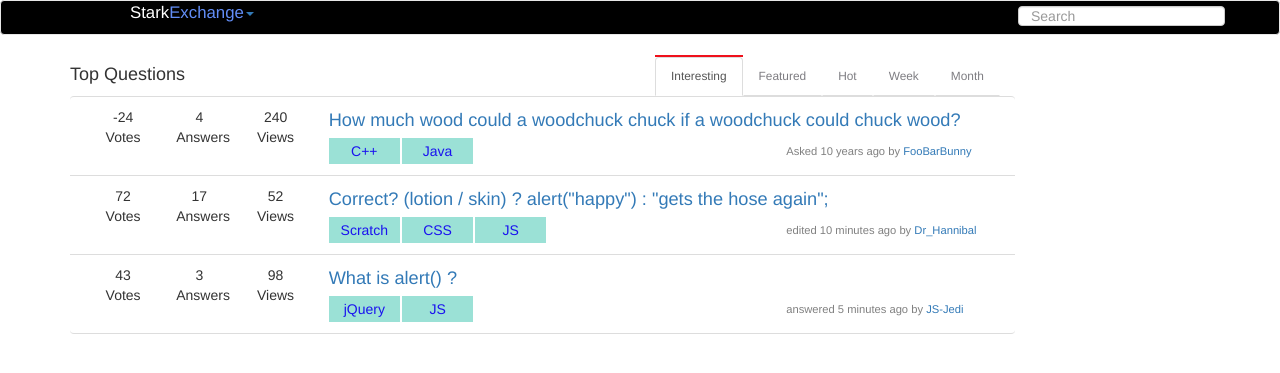
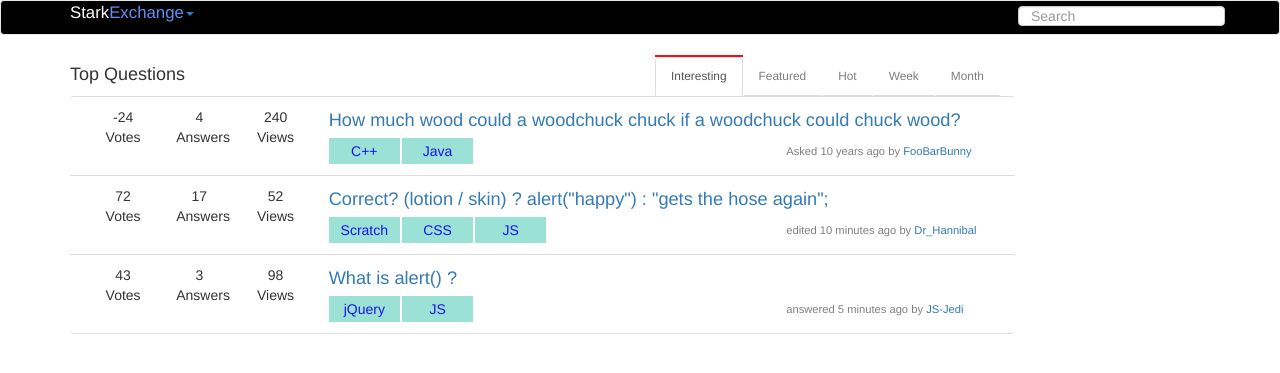
Before and after one commit to alex-B-Ly/so-clone, a PHP site: page / in a window 1280 px wide. Shown: the top 373 px of the page. Run offline with PHP 8.4, Linux system fonts and the light colour scheme.

Commit message:
fixed nav dropdown positioning to be in line with main

```diff
--- a/css/style.css
+++ b/css/style.css
@@ -9,7 +9,6 @@
 }
 
 .nav-icon{
-  margin-left: 60px;
   font-size: 1.2em;
 }
 
```
